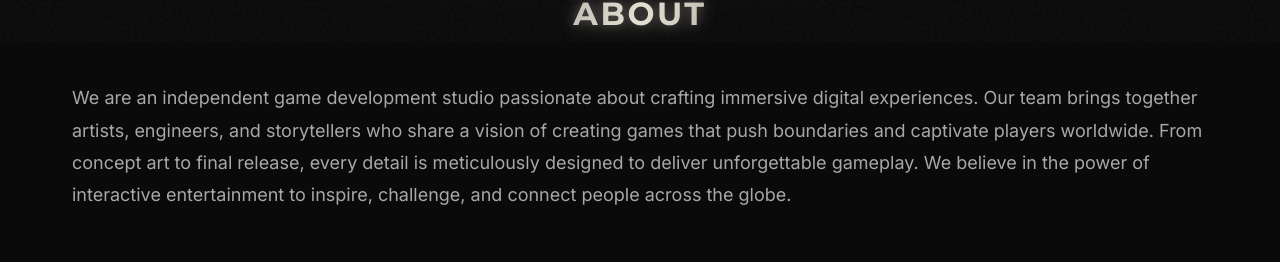
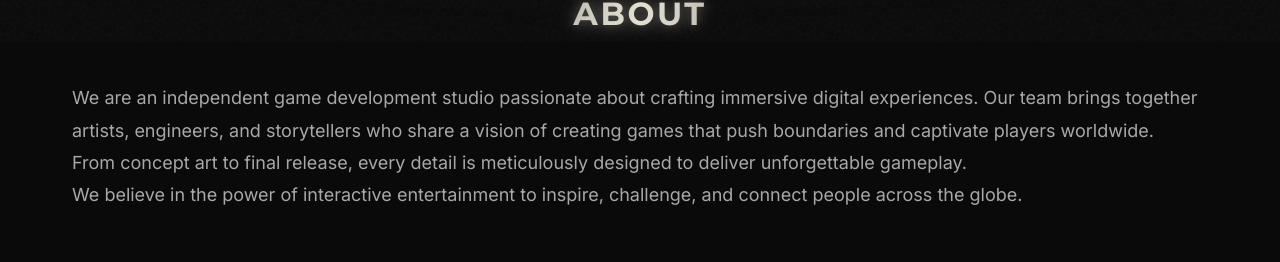
Before and after one commit to SabraSiren/leafplaygame, a Next.js app: page / in a window 1280 px wide. Shown: the part 758-1020 px from the top of the page. Built offline with nearby package versions, Linux system fonts and the light colour scheme; no server answers.

Commit message:
add geohell description

```diff
--- a/components/sections/About/About.module.scss
+++ b/components/sections/About/About.module.scss
@@ -23,8 +23,13 @@
     line-height: 1.8;
     color: var(--color-text-secondary);
     max-width: 100%;
-    white-space: normal;
+    white-space: pre-line;
     word-break: break-word;
+    margin-bottom: var(--spacing-lg);
+
+    &:last-child {
+      margin-bottom: 0;
+    }
 
     @media (max-width: 768px) {
       font-size: var(--font-size-base);
--- a/components/sections/About/About.tsx
+++ b/components/sections/About/About.tsx
@@ -22,8 +22,13 @@ export function About(props: AboutProps = {}) {
     ? t.gamePage.about.title
     : t.about.title;
   const sectionDescription = isGamePage
-    ? ((t.gamePage.games as Record<string, { description: string }>)[props.game.slug]?.description ?? "")
+    ? (t.gamePage.games as Record<string, { description: string | readonly string[] }>)[props.game.slug]
+        ?.description ?? ""
     : t.about.description;
+
+  const paragraphs = Array.isArray(sectionDescription)
+    ? sectionDescription
+    : [sectionDescription];
 
   return (
     <section id="about" className={styles.about} aria-labelledby="about-title">
@@ -33,7 +38,11 @@ export function About(props: AboutProps = {}) {
         </h2>
 
         <div className={styles["about__textContainer"]}>
-          <p className={styles["about__text"]}>{sectionDescription}</p>
+          {paragraphs.map((text, i) => (
+            <p key={i} className={styles["about__text"]}>
+              {text}
+            </p>
+          ))}
         </div>
       </Container>
     </section>
--- a/localization/en.ts
+++ b/localization/en.ts
@@ -9,8 +9,7 @@ export const en = {
   },
   about: {
     title: "About",
-    description: `We are an independent game development studio passionate about crafting immersive digital
-     experiences. Our team brings together artists, engineers, and storytellers who share a vision of creating games that push boundaries and captivate players worldwide.
+    description: `We are an independent game development studio passionate about crafting immersive digital experiences. Our team brings together artists, engineers, and storytellers who share a vision of creating games that push boundaries and captivate players worldwide.
     From concept art to final release, every detail is meticulously designed to deliver unforgettable gameplay.
     We believe in the power of interactive entertainment to inspire, challenge, and connect people across the globe.`,
   },
@@ -24,11 +23,32 @@ export const en = {
     download: {
       title: "Download",
     },
-    playDemo: "Try demo",
+    playDemo: " demo",
     games: {
       geohell: {
-        description: `GeoHell is a fast-paced 2D platformer where you control a cube trapped in a dark and unforgiving world. Navigate through deadly obstacles and relentless enemies that can eliminate you with a single touch. The further you progress, the more intense and challenging the journey becomes.
-         Dodge every hazard, survive as long as you can, and beat your highest distance record.`,
+        description: [
+          `GeoHell is a minimalist 2D endless platformer where precision matters more than speed. You control a black cube running to the right through procedurally generated levels filled with lava, spikes, and deadly enemies. One mistake can end your run — and push you to try again.`,
+          `Gameplay`,
+          `Run, jump, and crouch using a virtual joystick to survive shifting platforms, narrow gaps, and sudden hazards. The further you go, the tougher it gets. Your score is simple: distance in meters.`,
+          `Beat your best run. Then beat it again.`,
+          `Hazards`,
+          `Expect lava pools, spike traps, low ceilings, and flying enemies. Learn patterns, time your jumps, and stay in control. GeoHell rewards focus, precision, and smart movement.`,
+          `Power-ups`,
+          `Use rare power-ups wisely:
+• Clear all enemies on screen
+• Get a short speed boost
+• Respawn at the last checkpoint`,
+          `Earn daily bonuses by reaching distance goals.`,
+          `Progress & Competition`,
+          `Track your all-time best and daily distance. Send your record to the online leaderboard and see how far others made it. A short tutorial gets you started in seconds.`,
+          `Why you'll like GeoHell`,
+          `• Fast, skill-based runs
+• Simple controls, deep challenge
+• Procedurally generated levels
+• Dark, stylish geometric visuals
+• One goal: go farther than ever before`,
+          `One cube. One run. One number that matters.`,
+        ],
       },
       deadblok: {
         description: `Dead Blok is a fast-paced action game. Master the controls and clear the levels.`,
```
Also changed, not shown: app/games/[slug]/page.tsx (+5 -3 lines).
